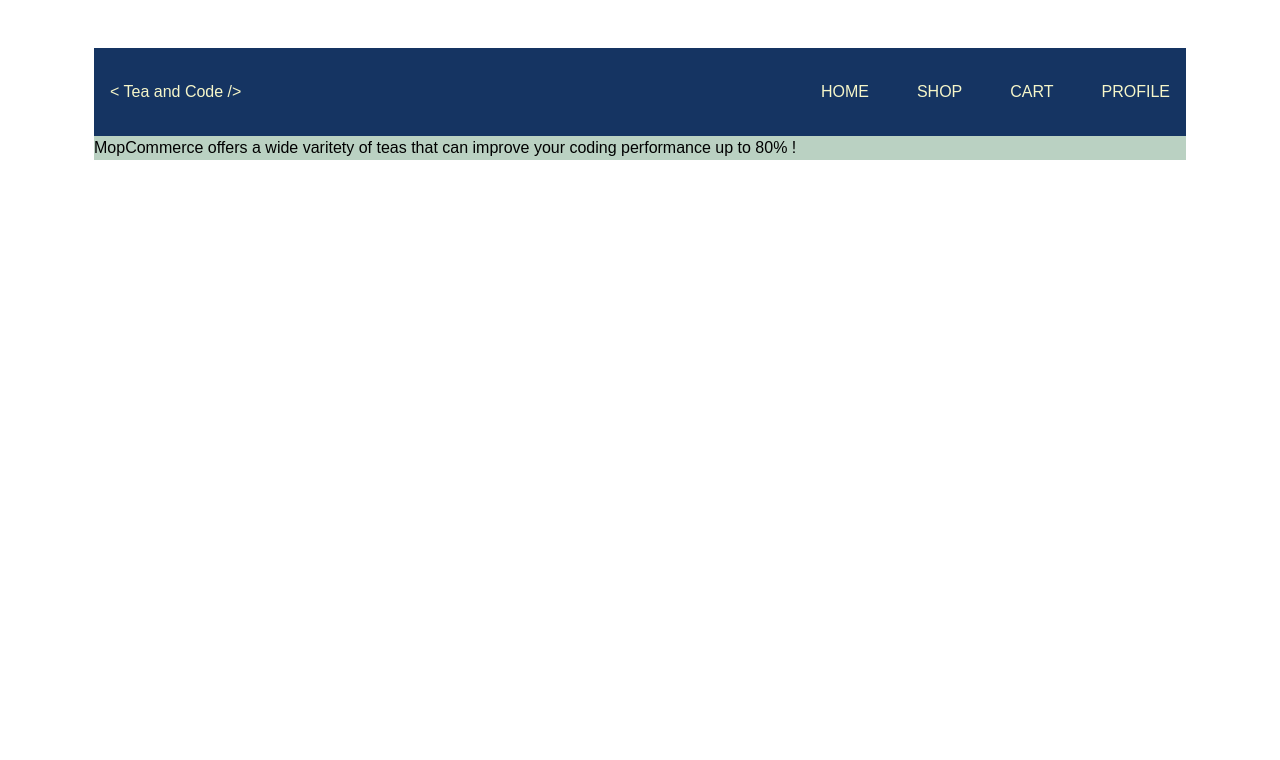
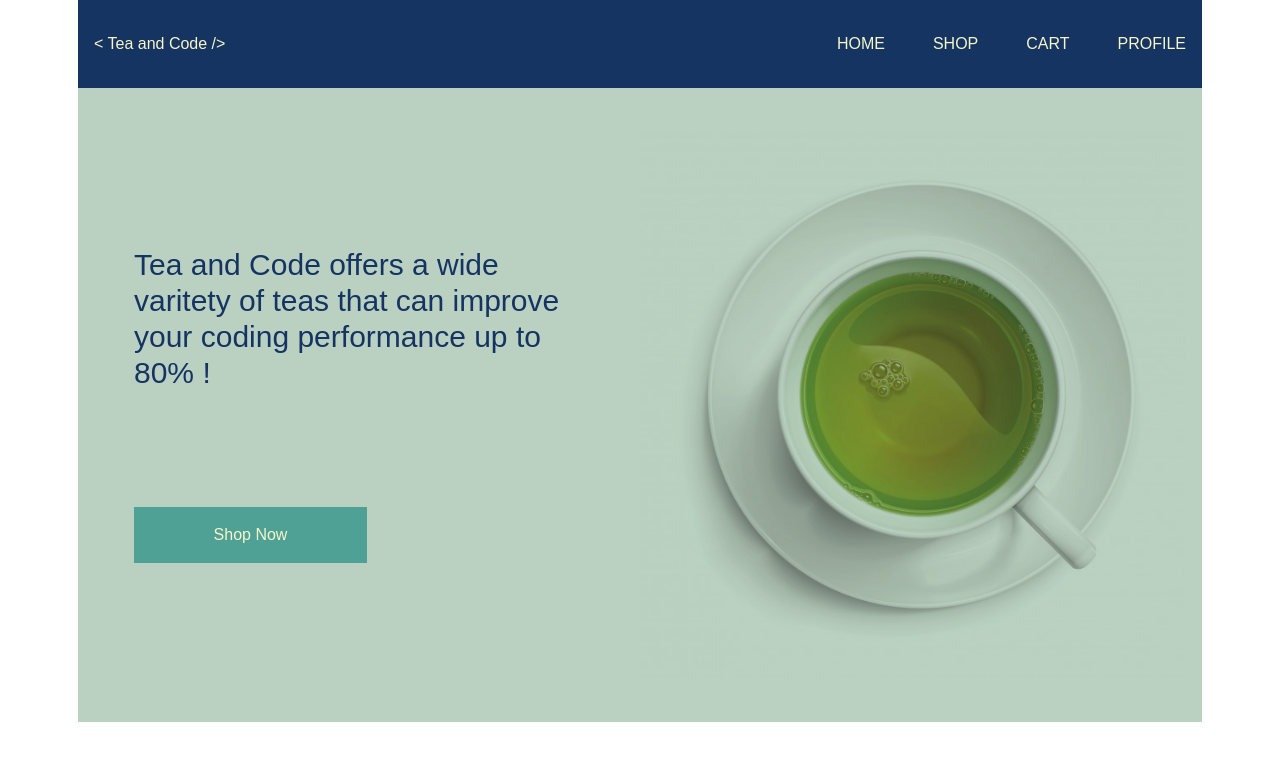
Before and after one commit to Mopcho/mopcommerce, a React (Create React App) app in the folder client/: page / in a window 1280 px wide. Shown: the top 760 px of the page. Built offline with nearby package versions, Linux system fonts and the light colour scheme; the HTML template or start-up script is replaced by a standard one.

Commit message:
Added a basic Hero Section

```diff
--- a/client/src/App.tsx
+++ b/client/src/App.tsx
@@ -7,7 +7,7 @@ function App() {
   return (
 
     <BrowserRouter>
-       <div className="container font-Poppins">
+       <div className="font-Poppins">
         <Navigation/>
         <Hero/>
       </div>
--- a/client/src/components/Hero/Hero.tsx
+++ b/client/src/components/Hero/Hero.tsx
@@ -1,12 +1,16 @@
 import { FC } from "react";
+import { NavLink } from "react-router-dom";
 
 export const Hero: FC = () => {
     return (
-        <div className=" bg-secondary flex justify-between">
-            <div>
-                <h2>MopCommerce offers a wide varitety of teas that can improve your coding performance up to 80% !</h2>
+        <main className="container flex justify-between py-11 bg-secondary">
+            <div className="flex flex-col w-3/6 justify-evenly px-10">
+                <h1 className="text-3xl text-fourth">Tea and Code offers a wide varitety of teas that can improve your coding performance up to 80% !</h1>
+                <NavLink to="/shop" className="bg-third text-main py-4 px-5 w-2/4 text-center">Shop Now</NavLink>
             </div>
-            <div></div>
-        </div>
+            <div className="w-3/6">
+                <img src={require('./hero-image.jpg')} alt="hero" className="mix-blend-multiply"></img>
+            </div>
+        </main>
     )
 }
--- a/client/src/components/Navigation/Navigation.tsx
+++ b/client/src/components/Navigation/Navigation.tsx
@@ -4,7 +4,7 @@ import { NavLink } from "react-router-dom";
 export const Navigation: FC = () => {
     return (
         <header>
-        <nav className="bg-fourth container flex items-center py-4 mt-4 sm:mt-12">
+        <nav className="bg-fourth container flex items-center py-4">
             <div className="py-4"><h1 className="text-main">&lt; Tea and Code /&gt;</h1></div>
            <ul className="hidden sm:flex justify-end text-main flex-1 items-center gap-12 uppercase text-md">
                 <NavLink to="/Home" className="">Home</NavLink>
```
Also changed, not shown: client/src/components/Hero/hero-image.jpg (added).
